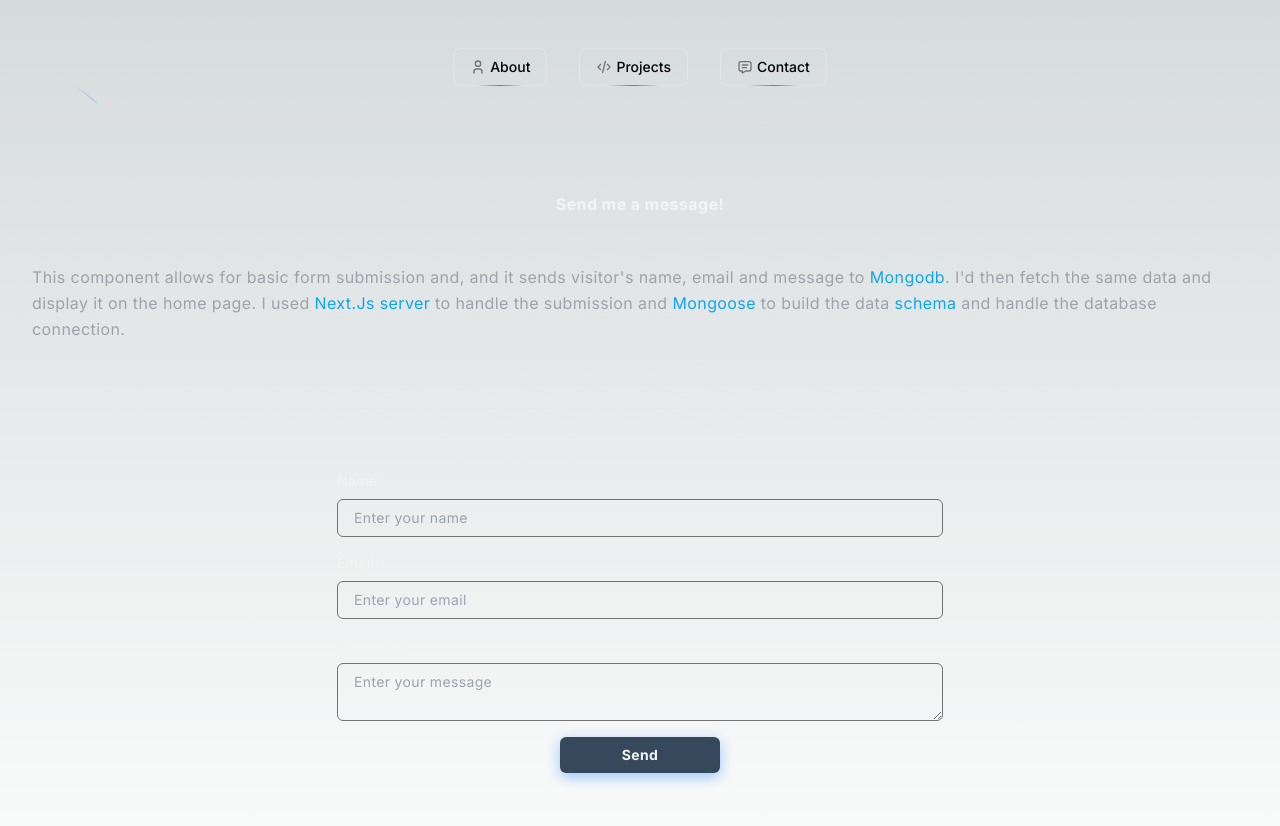
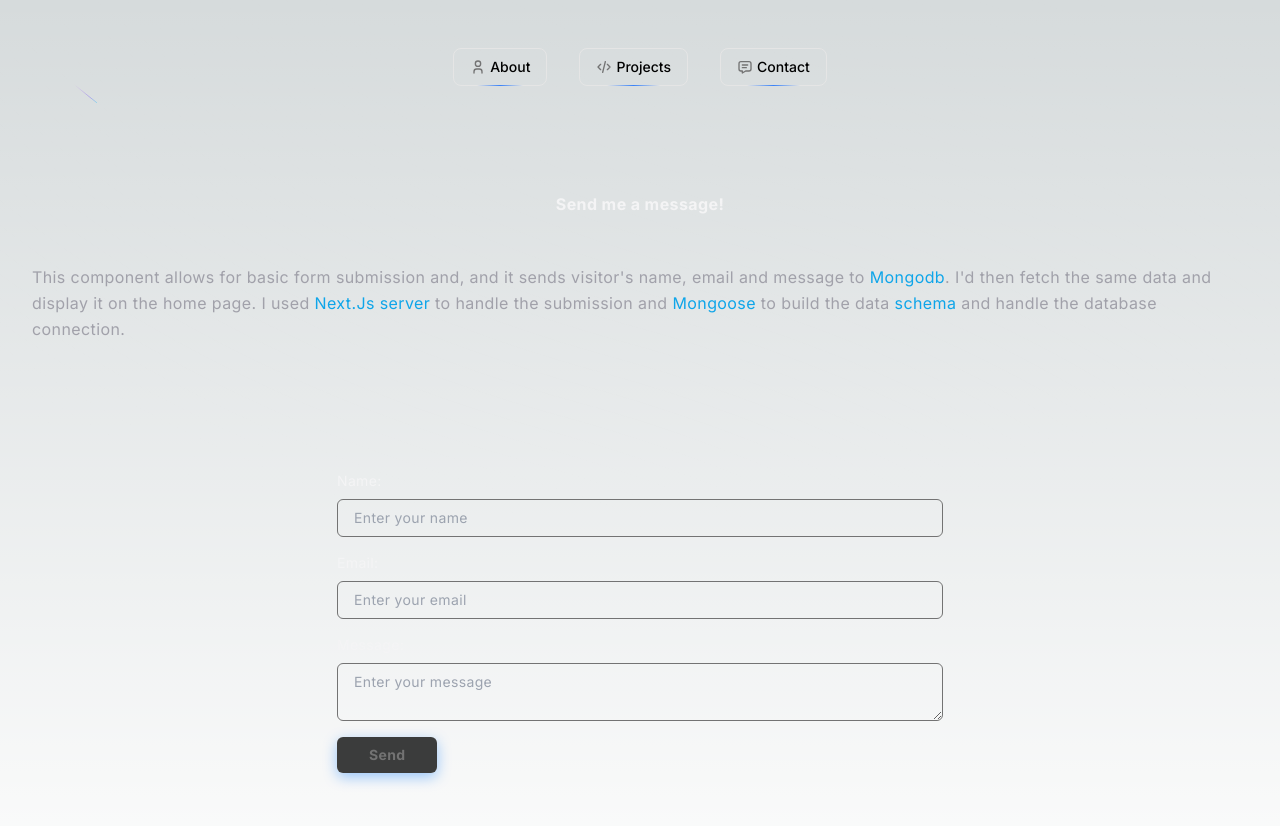
Before and after one commit to Mbareck21/portfolio, a Next.js app: page /contact in a window 1280 px wide. Shown: the top 826 px of the page. Built offline with nearby package versions, Linux system fonts and the light colour scheme.

Commit message:
adding message slider

```diff
--- a/app/api/contact/route.tsx
+++ b/app/api/contact/route.tsx
@@ -1,4 +1,3 @@
-"use server";
 import { NextRequest, NextResponse } from "next/server";
 import { connectToDatabase } from "@/lib/db";
 import Message from "@/lib/messageSchema";
--- a/components/ContactForm.tsx
+++ b/components/ContactForm.tsx
@@ -1,6 +1,12 @@
 "use client";
 import { useState } from "react";
-import { useRouter } from "next/navigation";
+import { z } from "zod";
+
+const contactFormSchema = z.object({
+  name: z.string().min(3, { message: "Must be 3 or more characters long" }),
+  email: z.string().email("Invalid email address"),
+  message: z.string().min(5, { message: "Must be 5 or more characters long" }),
+});
 
 export default function ContactForm() {
   const [formData, setFormData] = useState({
@@ -9,65 +15,67 @@ export default function ContactForm() {
     message: "",
   });
 
-  const [errors, setErrors] = useState<{
-    name?: string;
-    email?: string;
-    message?: string;
-  }>({});
+  const [errors, setErrors] = useState<{ [key: string]: string | undefined }>(
+    {}
+  );
 
-  const router = useRouter();
+  const [isSubmitting, setIsSubmitting] = useState(false);
+  const [showSuccessMessage, setShowSuccessMessage] = useState(false);
+  const [showErrorMessage, setShowErrorMessage] = useState(false);
+
+  function isStringArray(value: unknown): value is string[] {
+    return (
+      Array.isArray(value) && value.every((item) => typeof item === "string")
+    );
+  }
 
   const handleChange = (
-    e: React.ChangeEvent<HTMLInputElement | HTMLTextAreaElement>
+    event: React.ChangeEvent<HTMLInputElement | HTMLTextAreaElement>
   ) => {
-    const { name, value } = e.target;
+    const { name, value } = event.target;
     setFormData({ ...formData, [name]: value });
+
+    const result = contactFormSchema.safeParse({ ...formData, [name]: value });
+    if (!result.success) {
+      const fieldErrors = result.error.formErrors.fieldErrors as {
+        [key: string]: string[] | undefined;
+      };
+
+      setErrors({
+        ...errors,
+        [name]: isStringArray(fieldErrors[name])
+          ? fieldErrors[name][0]
+          : undefined,
+      });
+    } else {
+      setErrors({ ...errors, [name]: undefined });
+    }
   };
 
-  const handleSubmit = async (e: React.FormEvent<HTMLFormElement>) => {
-    e.preventDefault();
-
-    // Basic validation (you can add more complex validation)
-    const newErrors: {
-      name?: string;
-      email?: string;
-      message?: string;
-    } = {};
-    if (!formData.name) {
-      newErrors.name = "Name is required";
-    }
-    if (!formData.email) {
-      newErrors.email = "Email is required";
-    }
-    if (!formData.message) {
-      newErrors.message = "Message is required";
-    }
-
-    if (Object.keys(newErrors).length > 0) {
-      setErrors(newErrors);
-      return;
-    }
+  const handleSubmit = async (event: React.FormEvent<HTMLFormElement>) => {
+    event.preventDefault();
+    setIsSubmitting(true);
+    setShowSuccessMessage(false);
+    setShowErrorMessage(false);
 
     try {
       const response = await fetch("/api/contact", {
         method: "POST",
-        headers: {
-          "Content-Type": "application/json",
-        },
+        headers: { "Content-Type": "application/json" },
         body: JSON.stringify(formData),
       });
 
       if (response.ok) {
-        // Handle success (e.g., show a success message)
-        console.log("Message sent successfully!");
+        setShowSuccessMessage(true);
         setFormData({ name: "", email: "", message: "" });
-        router.push("/contact"); // Redirect to the same page to clear the form
       } else {
-        // Handle error (e.g., show an error message)
-        console.error("Error sending message");
+        setShowErrorMessage(true);
       }
     } catch (error) {
       console.error("Error sending message:", error);
+      setShowErrorMessage(true);
+    } finally {
+      setIsSubmitting(false);
     }
   };
 
@@ -120,9 +128,32 @@ export default function ContactForm() {
         )}
       </label>
 
-      <div className="flex justify-center items-center w-full">
-        <button className="shadow-[0_4px_14px_0_rgb(0,118,255,39%)] hover:shadow-[0_6px_20px_rgba(0,118,255,23%)] hover:bg-[rgba(17,33,51,0.9)] px-8 py-2 bg-[rgba(34,54,75,0.9)] rounded-md text-zinc-100 text-center transition duration-200 ease-linear font-bold w-40">
-          Send
+      {Object.keys(errors).map(
+        (fieldName) =>
+          errors[fieldName] && (
+            <p key={fieldName} className="text-red-500 text-sm">
+              {errors[fieldName]}
+            </p>
+          )
+      )}
+
+      {showErrorMessage && (
+        <p className="text-red-500 text-sm">
+          There was an error sending your message. Please try again.
+        </p>
+      )}
+
+      {showSuccessMessage && (
+        <p className="text-green-500 text-sm">Thank you for your message!</p>
+      )}
+
+      <div className="flex justify-start w-full">
+        <button
+          type="submit"
+          className="shadow-[0_4px_14px_0_rgb(0,118,255,39%)] hover:shadow-[0_6px_20px_rgba(0,118,255,23%)] hover:bg-[rgba(17,33,51,0.9)] px-8 py-2 bg-[rgba(39,40,41,0.9)] rounded-md text-neutral-500 transition duration-200 ease-linear font-bold"
+          disabled={isSubmitting}
+        >
+          {isSubmitting ? "Sending..." : "Send"}
         </button>
       </div>
     </form>
```
